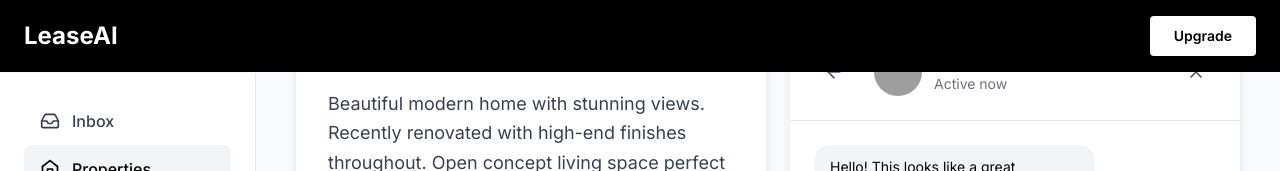
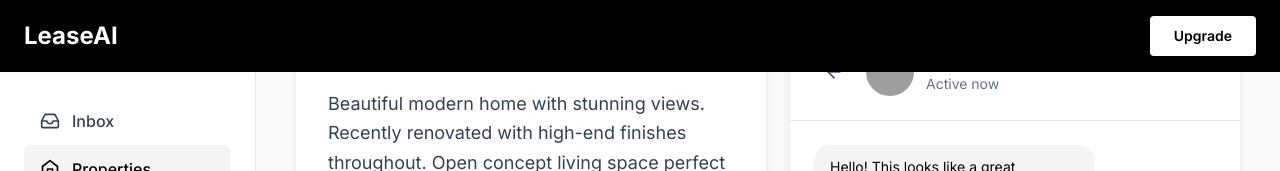
Before and after one commit to Andersonscat/leaseai, a Next.js app: page /dashboard/property/1 in a window 1280 px wide. Both pictures are taken after a click on the element 992 px from the left and 1490 px from the top of the page. Shown: the part 929-1100 px from the top of the page. Built offline with nearby package versions, Linux system fonts and the light colour scheme; grey boxes are pictures that could not be loaded.

Commit message:
Remove close button from individual chat header, keep only back button

```diff
--- a/app/dashboard/property/[id]/page.tsx
+++ b/app/dashboard/property/[id]/page.tsx
@@ -410,15 +410,14 @@ export default function PropertyPage() {
           <div className="w-[450px] flex-shrink-0">
             <div className="bg-white rounded-3xl shadow-lg h-[calc(100vh-200px)] flex flex-col sticky top-6">
             {/* Chat Header */}
-            <div className="p-6 border-b border-gray-200 flex items-center justify-between">
-              <div className="flex items-center gap-3">
+            <div className="p-6 border-b border-gray-200 flex items-center gap-3">
               {/* Back button */}
               <button
                 onClick={() => {
                   setSelectedChat(null);
                   setShowAllChats(true);
                 }}
-                  className="w-10 h-10 rounded-full hover:bg-gray-100 flex items-center justify-center transition-all mr-2"
+                className="w-10 h-10 rounded-full hover:bg-gray-100 flex items-center justify-center transition-all"
               >
                 <ArrowLeft className="w-5 h-5 text-gray-600" />
               </button>
@@ -432,13 +431,6 @@ export default function PropertyPage() {
                 <h3 className="font-bold text-black">{selectedChatData.name}</h3>
                 <p className="text-sm text-gray-500">Active now</p>
               </div>
-              </div>
-              <button
-                onClick={() => setSelectedChat(null)}
-                className="w-10 h-10 rounded-full hover:bg-gray-100 flex items-center justify-center transition-all"
-              >
-                <X className="w-5 h-5 text-gray-600" />
-              </button>
             </div>
 
             {/* Messages */}
--- a/app/test-property/property/[id]/page.tsx
+++ b/app/test-property/property/[id]/page.tsx
@@ -410,15 +410,14 @@ export default function PropertyPage() {
           <div className="w-[450px] flex-shrink-0">
             <div className="bg-white rounded-3xl shadow-lg h-[calc(100vh-200px)] flex flex-col sticky top-6">
             {/* Chat Header */}
-            <div className="p-6 border-b border-gray-200 flex items-center justify-between">
-              <div className="flex items-center gap-3">
+            <div className="p-6 border-b border-gray-200 flex items-center gap-3">
               {/* Back button */}
               <button
                 onClick={() => {
                   setSelectedChat(null);
                   setShowAllChats(true);
                 }}
-                  className="w-10 h-10 rounded-full hover:bg-gray-100 flex items-center justify-center transition-all mr-2"
+                className="w-10 h-10 rounded-full hover:bg-gray-100 flex items-center justify-center transition-all"
               >
                 <ArrowLeft className="w-5 h-5 text-gray-600" />
               </button>
@@ -432,13 +431,6 @@ export default function PropertyPage() {
                 <h3 className="font-bold text-black">{selectedChatData.name}</h3>
                 <p className="text-sm text-gray-500">Active now</p>
               </div>
-              </div>
-              <button
-                onClick={() => setSelectedChat(null)}
-                className="w-10 h-10 rounded-full hover:bg-gray-100 flex items-center justify-center transition-all"
-              >
-                <X className="w-5 h-5 text-gray-600" />
-              </button>
             </div>
 
             {/* Messages */}
```
Lines whose indentation alone changed are shown as unchanged.
